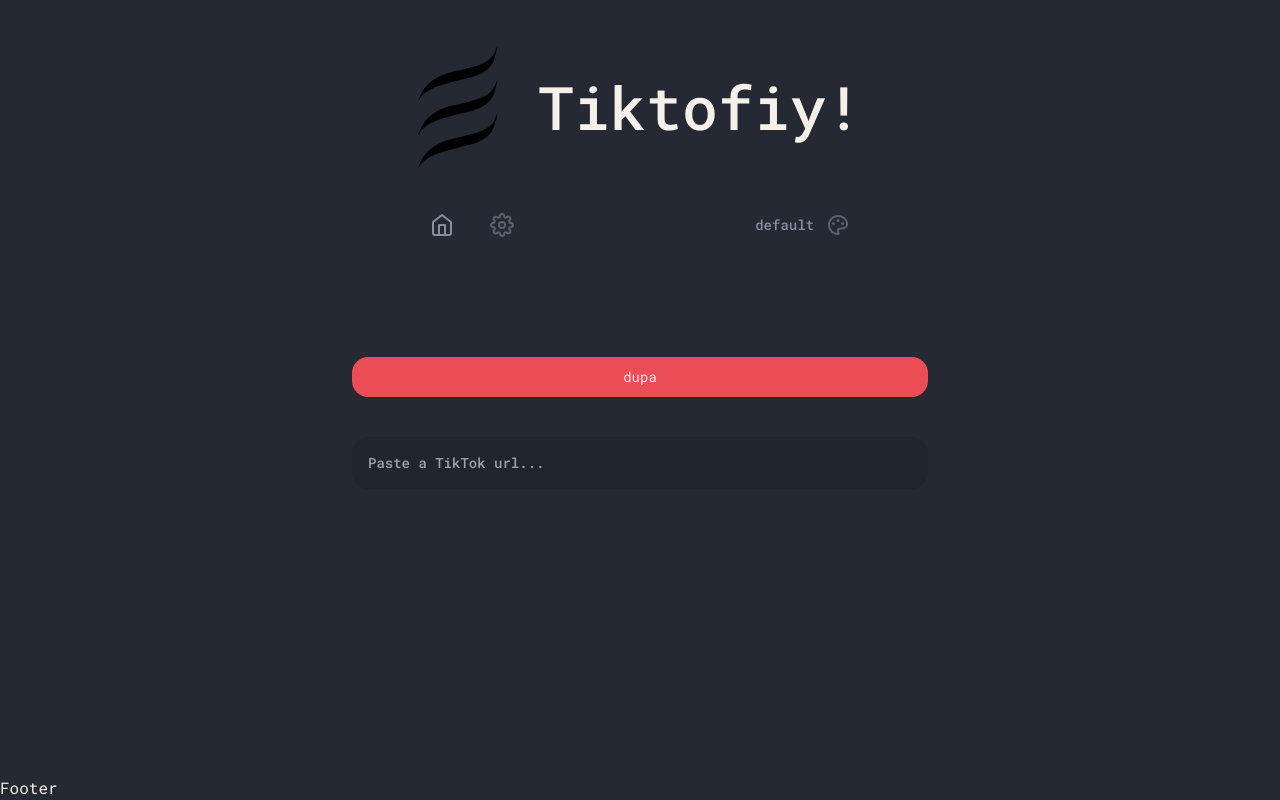
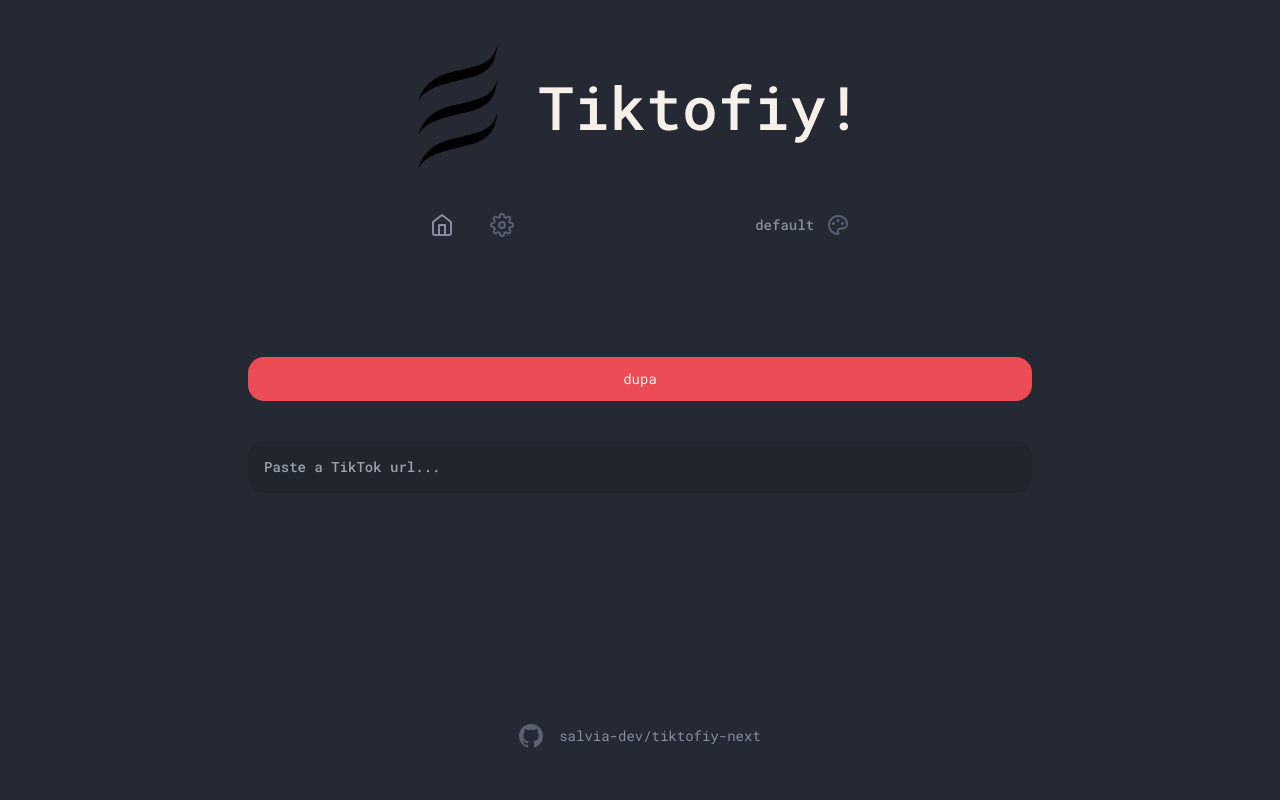
Before and after one commit to dawid-bytys/tiktofiy-next, a Next.js app: page / in a window 1280 px wide. Built offline with nearby package versions, Linux system fonts and the light colour scheme.

Commit message:
feat: footer, rwd input

```diff
--- a/components/atoms/ErrorAlert.tsx
+++ b/components/atoms/ErrorAlert.tsx
@@ -2,7 +2,7 @@ import type { ErrorAlertProps } from '../../utils/types';
 
 export const ErrorAlert = ({ errorMessage }: ErrorAlertProps) => {
   return (
-    <div className="flex justify-center items-center text-center w-full sm:w-80 md:w-1/2 2xl:w-1/3 h-10 rounded-2xl back bg-primary text-sm">
+    <div className="flex justify-center items-center text-center w-full sm:w-96 md:w-144 xl:w-196 rounded-2xl back bg-primary text-sm p-3">
       {errorMessage}
     </div>
   );
--- a/components/molecules/Footer.tsx
+++ b/components/molecules/Footer.tsx
@@ -1,3 +1,19 @@
+import Link from 'next/link';
+import { BsGithub } from 'react-icons/bs';
+
 export const Footer = () => {
-  return <footer>Footer</footer>;
+  return (
+    <footer className="flex justify-center items-center py-8 text-sm">
+      <Link href="https://github.com/salvia-dev/tiktofiy-next" aria-label="Go to Github repository">
+        <a className="flex flex-row justify-between gap-4 p-5">
+          <div className="flex items-center justify-center">
+            <BsGithub className="w-6 h-6 fill-sub" />
+          </div>
+          <div className="flex items-center justify-center text-subactive text-center">
+            salvia-dev/tiktofiy-next
+          </div>
+        </a>
+      </Link>
+    </footer>
+  );
 };
--- a/components/molecules/MainHome.tsx
+++ b/components/molecules/MainHome.tsx
@@ -18,11 +18,14 @@ export const MainHome = () => {
   const motionProps = useFadeRightTransition();
 
   return (
-    <motion.main {...motionProps} className="flex items-center gap-10 flex-1 flex-col p-8 md:p-16">
+    <motion.main
+      {...motionProps}
+      className="flex items-center gap-10 flex-1 flex-col p-8 sm:py-16 sm:px-0"
+    >
       <ErrorAlert errorMessage="dupa" />
       <Input
         placeholder="Paste a TikTok url..."
-        className="p-4 bg-input w-full sm:w-80 md:w-1/2 2xl:w-1/3 rounded-2xl text-sm font-medium text-foreground"
+        className="p-4 bg-input w-full sm:w-96 md:w-144 xl:w-196 rounded-2xl text-sm font-medium text-foreground"
       />
     </motion.main>
   );
--- a/tailwind.config.js
+++ b/tailwind.config.js
@@ -15,6 +15,10 @@ module.exports = {
         input: 'var(--color-input)',
         sub: 'var(--color-sub)',
         subactive: 'var(--color-sub-active)'
+      },
+      spacing: {
+        '144': '36rem',
+        '196': '49rem'
       }
     },
     screens: {
```
Also changed, not shown: utils/utils.ts (added).
